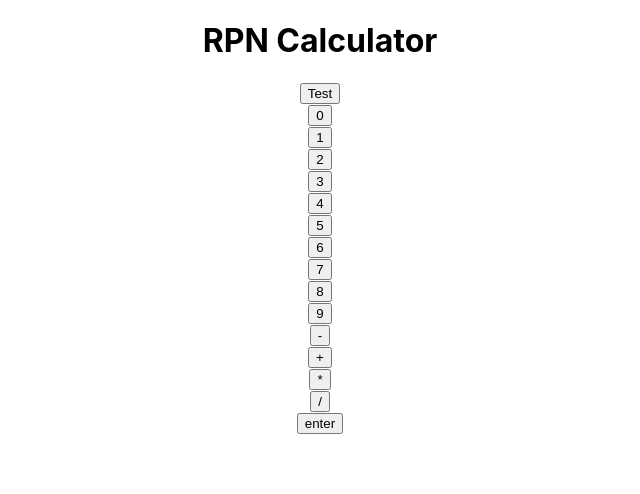
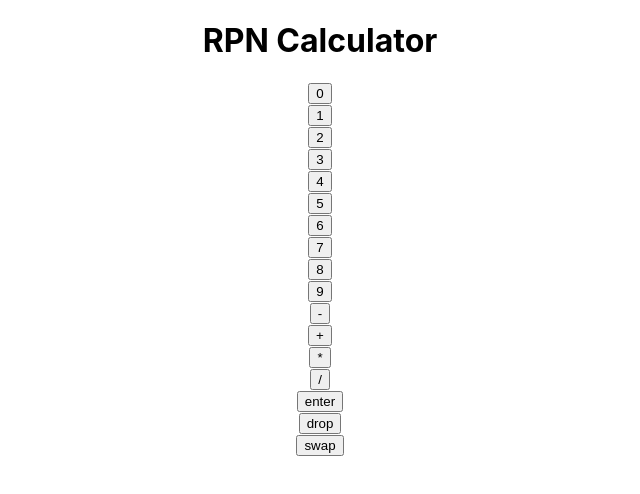
Before and after one commit to alex-smg/calculator-RPN, a React (Create React App) app: page / in a window 1280 px wide. Shown: the top 494 px of the page, without its empty margins (320-960 px from the left). Built offline with nearby package versions, Linux system fonts and the light colour scheme.

Commit message:
Make todo for every functionnality

```diff
--- a/src/components/Board/Board.js
+++ b/src/components/Board/Board.js
@@ -7,33 +7,53 @@ import Screen from "../screen/Screen";
 class Board extends React.Component {
     constructor (props) {
         super(props);
-            this.state = { prePile: null }
+        this.state = {
+            prePile: null,
+            pile: []
+        }
         // this.addNumber = this.addNumber.bind(this);
     }
+
     addNumber = (number) => {
         this.setState((state, props) => ({
             prePile: number,
           }), () => {
             console.log(this.state)
           })
+        // TODO: Add multiple "number" to do ONE value
+    }
 
+    calculAction () {
+        // TODO: execute calcul with 2 last item in this.state.pile (If their is at least 2 item)
+        // TODO: Remove the last 2 items from this.state.pile
+        // TODO: Add the result to this.state.pile
+    }
 
+    enterAction() {
+        // TODO: Add this.state.prePile to this.state.pile and clean this.state.prepile
+    }
 
+    dropItemAction () {
+        // TODO: Drop the last item of this.sate.pile
     }
-        testFun(){
-            console.log('test');
+
+    swapItemAction () {
+    //    TODO: Switch the two last item of this.state.pile
     }
+
         render() {
             let numbers = [0, 1, 2, 3, 4, 5, 6 ,7, 8, 9]
 
-            let actions = ['-', '+', '*', '/', 'enter']
+            let actions = ['-', '+', '*', '/']
 
             return (
                 <div>
                     <Screen></Screen>
-                    <button onClick={this.addNumber}>Test</button>
                     {numbers.map((number, index) => (<NumberButton  key={index} handleClick={() => this.addNumber(number)} value={number} /> )) }
-                    { actions.map((action, index) => <ActionButton key={index} value={action} />) }
+                    { actions.map((action, index) => <ActionButton handleClick={() => this.calculAction()} key={index} value={action} />) }
+                    <ActionButton handleClick={() => this.enterAction()} value='enter' />
+                    <ActionButton handleClick={() => this.dropItemAction()} value='drop' />
+                    <ActionButton handleClick={() => this.swapItemAction()} value='swap' />
                 </div>
             );
         }
--- a/src/components/Button/ActionButton/ActionButton.js
+++ b/src/components/Button/ActionButton/ActionButton.js
@@ -4,7 +4,7 @@ import './ActionButton.css';
 function ActionButton(props) {
     return (
         <div>
-            <button>{props.value}</button>
+            <button onClick={props.handleClick}>{props.value}</button>
         </div>
     );
 }
```
Lines whose indentation alone changed are shown as unchanged.
